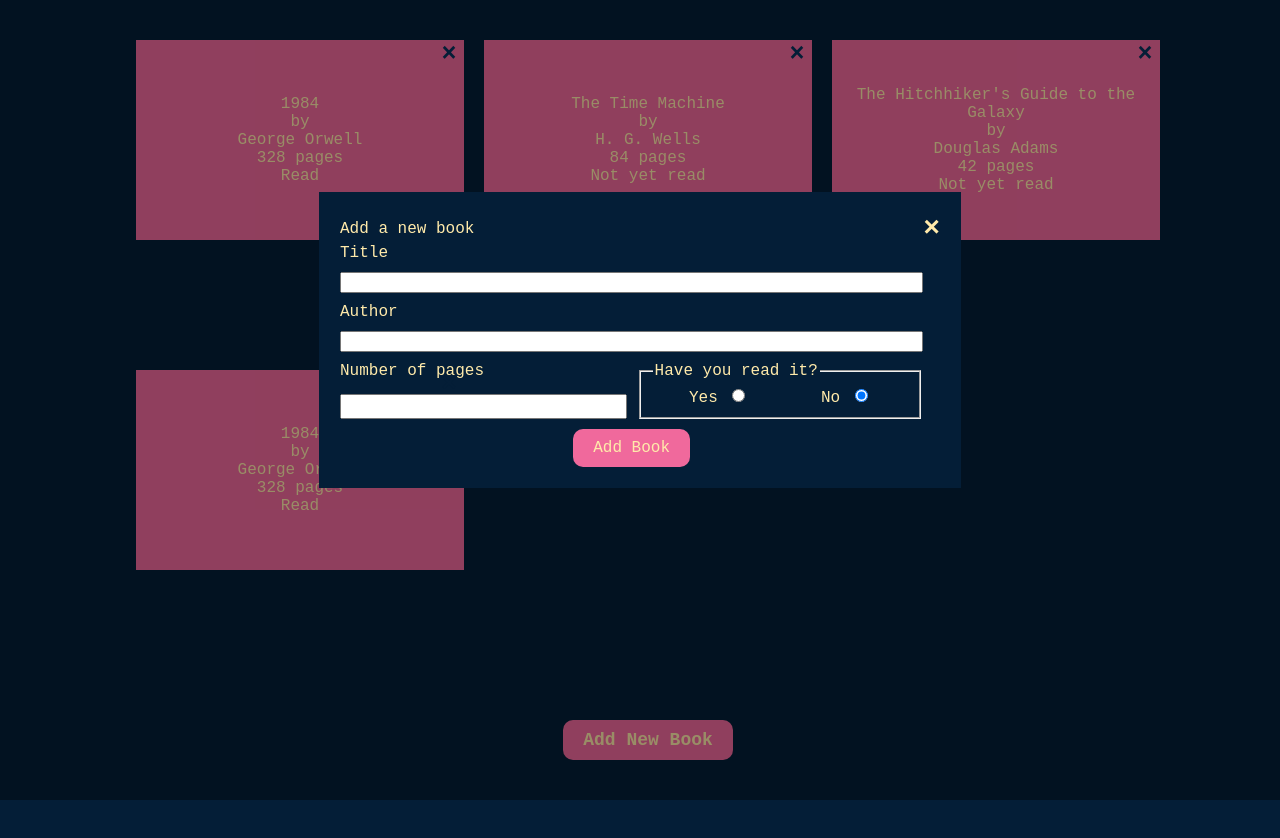
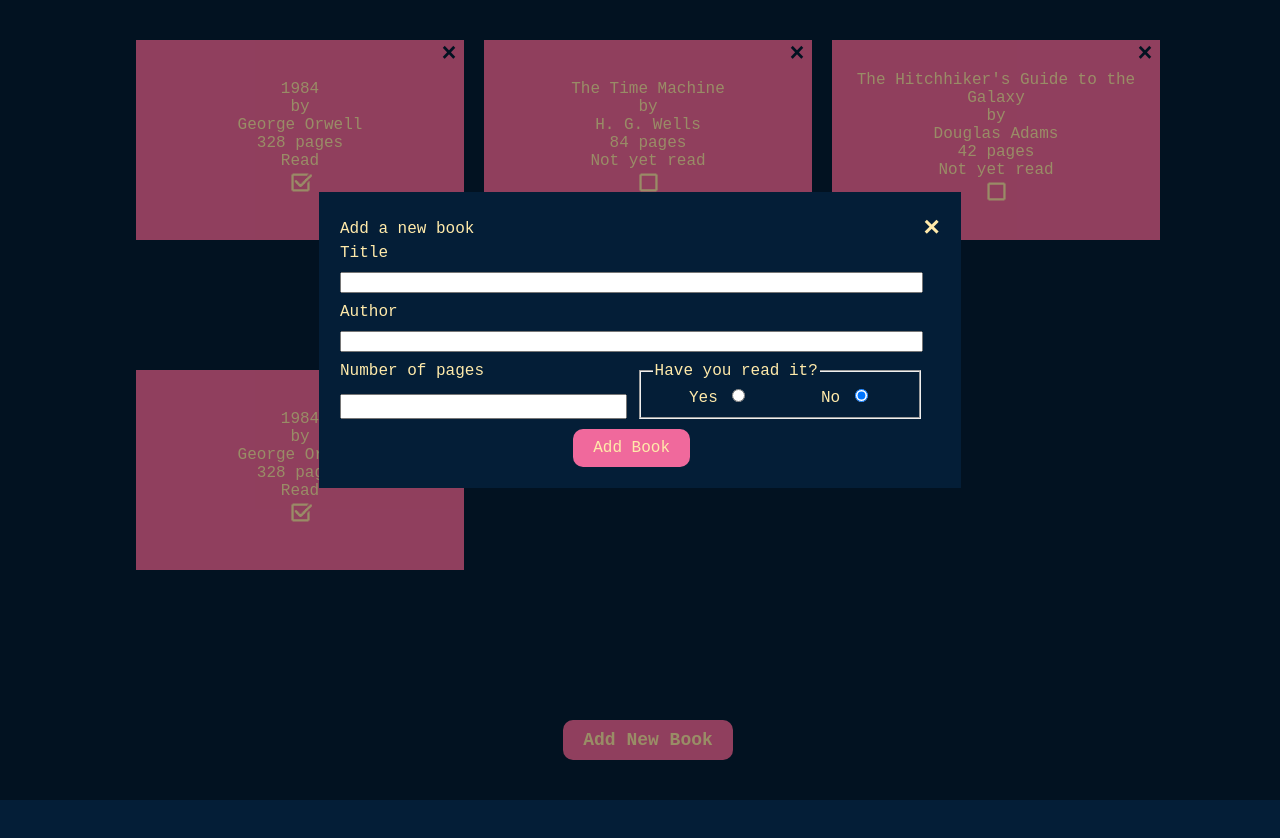
Before and after one commit to beaesq/js-library, a plain HTML site: page index.html in a window 1280 px wide. Both pictures are taken after a click on the button "Add New Book". Drawn offline with Linux system fonts and the light colour scheme; a web font is replaced by a local one.

Commit message:
Add read status toggle

```diff
--- a/library.js
+++ b/library.js
@@ -1,4 +1,6 @@
 let myLibrary = [];
+let svgUnread = '<svg xmlns="http://www.w3.org/2000/svg" viewBox="0 0 22 22"><title>checkbox-blank</title><path d="M3 4H4V3H18V4H19V18H18V19H4V18H3V4M5 17H17V5H5V17Z" /></svg>';
+let svgRead = '<svg xmlns="http://www.w3.org/2000/svg" viewBox="0 0 22 22"><title>checkbox-marked</title><path d="M3 4H4V3H18V4H17V5H5V17H17V11H18V10H19V18H18V19H4V18H3V4M6 9H8V10H9V11H10V12H12V11H13V10H14V9H15V8H16V7H17V6H18V5H19V4H21V6H20V7H19V8H18V9H17V10H16V11H15V12H14V13H13V14H12V15H10V14H9V13H8V12H7V11H6V9Z" /></svg>';
 
 function Book(title, author, pages, isRead) {
   this.title = title;
@@ -24,7 +26,7 @@ function displayBooks() {
 
     const divClose = document.createElement('div');
     divClose.classList.add('card-close');
-    divClose.setAttribute('index', index)
+    divClose.setAttribute('index', index);
     divClose.innerHTML = '&times';
     divCard.appendChild(divClose);
 
@@ -50,6 +52,11 @@ function displayBooks() {
     divRead.classList.add('card-text', 'card-read');
     divRead.textContent = `${book.isRead ? 'Read' : 'Not yet read'}`;
     divContent.appendChild(divRead);
+    const divCheckbox = document.createElement('div');
+    divCheckbox.classList.add('card-checkbox');
+    divCheckbox.setAttribute('index', index);
+    divCheckbox.innerHTML = book.isRead ? svgRead : svgUnread;
+    divContent.appendChild(divCheckbox);
 
     divCard.appendChild(divContent);
     divContainer.appendChild(divCard);
@@ -98,8 +105,15 @@ window.onclick = function(event) {
 const cardContainer = document.getElementById('card-container');
 cardContainer.addEventListener('click',(e) => {
   if(e.target.classList.contains('card-close')) {
-    let cardIndex = e.target.getAttribute("index");
-    myLibrary.splice(cardIndex - 1, 1);
+    let cardIndex = e.target.getAttribute("index") - 1;
+    myLibrary.splice(cardIndex, 1);
+    displayBooks();
+  }
+
+  if(e.target.closest('.card-checkbox')) {
+
+    let cardIndex = e.target.closest('.card-checkbox').getAttribute('index') - 1;
+    myLibrary[cardIndex].isRead = myLibrary[cardIndex].isRead == true ? false : true;
     displayBooks();
   }
 });
--- a/style.css
+++ b/style.css
@@ -9,6 +9,7 @@
 * {
   font-family: 'Red Hat Mono', monospace;
 }
+
 
 body {
   display: flex;
@@ -72,6 +73,12 @@ button#btn-new-book {
   padding: 0px 20px;
 }
 
+svg {
+  height: 25px;
+  width: 25px;
+  fill: var(--text-color);
+}
+
 .card-close {
   grid-row: 1 / 2;
   grid-column: 2 / 3;
@@ -79,13 +86,13 @@ button#btn-new-book {
   font-weight: bold;
   font-size: 25px;
   align-items: start;
-  z-index: 10;
+  z-index: 1;
 }
 
 .modal {
   display: none;
   position: fixed;
-  z-index: 1;
+  z-index: 2;
   left: 0;
   top: 0;
   width: 100%;
```
